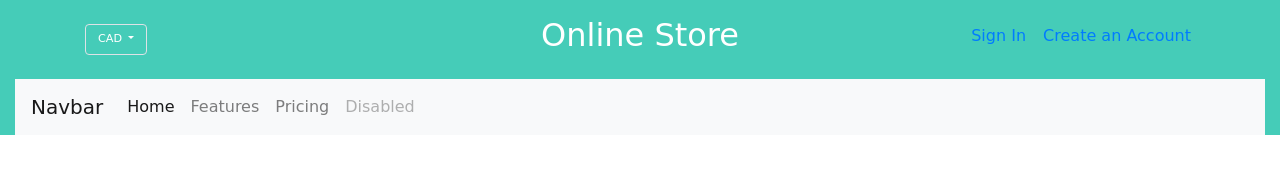
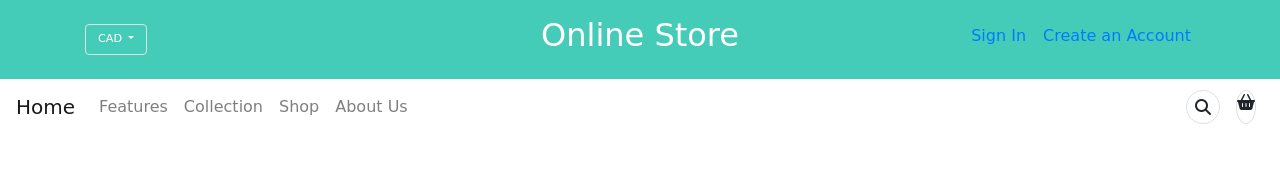
Before and after one commit to kaelif/Online-Shopping-Page, a plain HTML site: page index.html in a window 1280 px wide. Drawn offline with nearby package versions, Linux system fonts and the light colour scheme.

Commit message:
added icons

```diff
--- a/index.html
+++ b/index.html
@@ -50,27 +50,37 @@
             </div>
         </div>
 
-        <div class="container-fluid">
-            <nav class="navbar navbar-expand-lg navbar-light bg-light">
-                <a class="navbar-brand" href="#">Navbar</a>
+        <div class="container-fluid p-0">
+            <nav class="navbar navbar-expand-lg navbar-light bg-light bg-white">
+                <a class="navbar-brand" href="#">Home</a>
                 <button class="navbar-toggler" type="button" data-toggle="collapse" data-target="#navbarNav" aria-controls="navbarNav" aria-expanded="false" aria-label="Toggle navigation">
                   <span class="navbar-toggler-icon"></span>
                 </button>
                 <div class="collapse navbar-collapse" id="navbarNav">
                   <ul class="navbar-nav">
-                    <li class="nav-item active">
-                      <a class="nav-link" href="#">Home <span class="sr-only">(current)</span></a>
+                    <li class="nav-item">
+                      <a class="nav-link" href="#">Features <span class="sr-only">(current)</span></a>
                     </li>
                     <li class="nav-item">
-                      <a class="nav-link" href="#">Features</a>
+                      <a class="nav-link" href="#">Collection</a>
                     </li>
                     <li class="nav-item">
-                      <a class="nav-link" href="#">Pricing</a>
+                      <a class="nav-link" href="#">Shop</a>
                     </li>
                     <li class="nav-item">
-                      <a class="nav-link disabled" href="#" tabindex="-1" aria-disabled="true">Disabled</a>
+                      <a class="nav-link" href="#">About Us</a>
                     </li>
                   </ul>
+                </div>
+
+                <div class="navbar-nav">
+                    <li class="nav-item border rounded-circle mx-2 search-item">
+                        <i class="fas fa-search p-2"></i>
+                    </li>
+
+                    <li class="nav-item border rounded-circle mx-2 search-item">
+                        <i class="fas fa-shopping-basket"></i>
+                    </li>
                 </div>
               </nav>
         </div>
```
